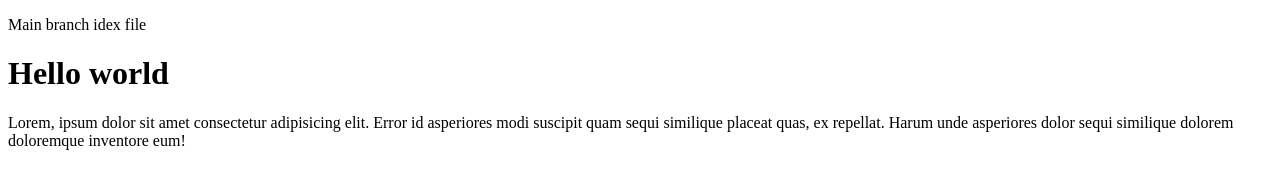
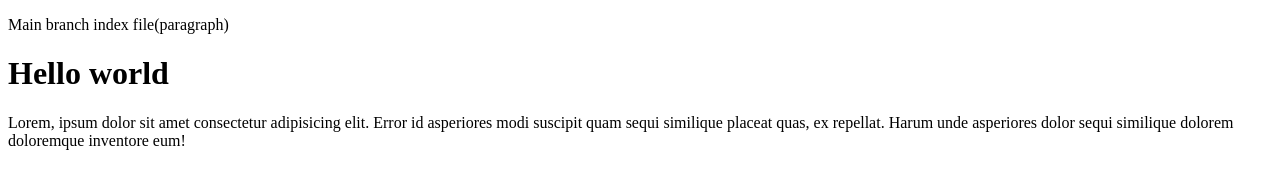
Before and after one commit to Mhassankhan6/class6.2, a plain HTML site: page index.html in a window 1280 px wide. Drawn offline with Linux system fonts and the light colour scheme.

```diff
--- a/index.html
+++ b/index.html
@@ -8,7 +8,7 @@
 </head>
 
 <body>
-    <p>Main branch idex file</p>
+    <p>Main branch index file(paragraph)</p>
     <h1>Hello world</h1>
     <p>Lorem, ipsum dolor sit amet consectetur adipisicing elit. Error id asperiores modi suscipit quam sequi similique
         placeat quas, ex repellat. Harum unde asperiores dolor sequi similique dolorem doloremque inventore eum!</p>
```
